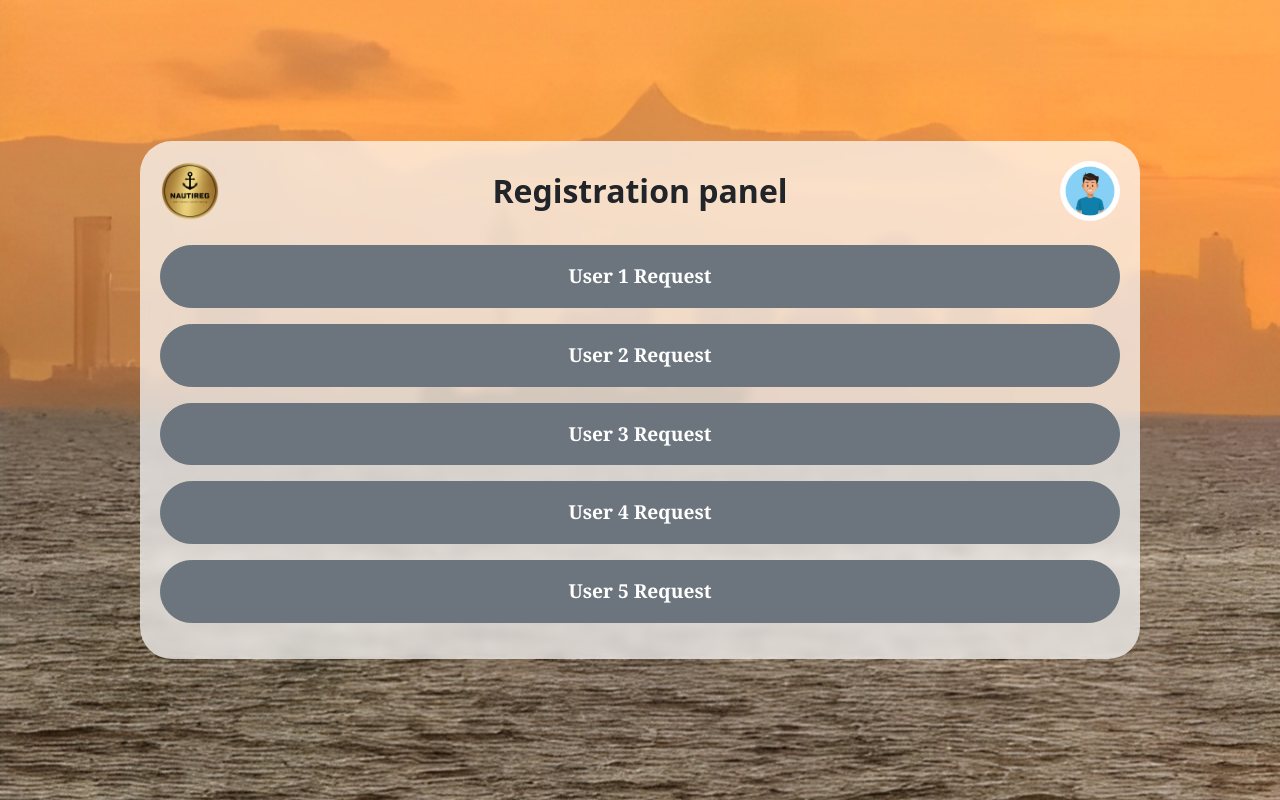
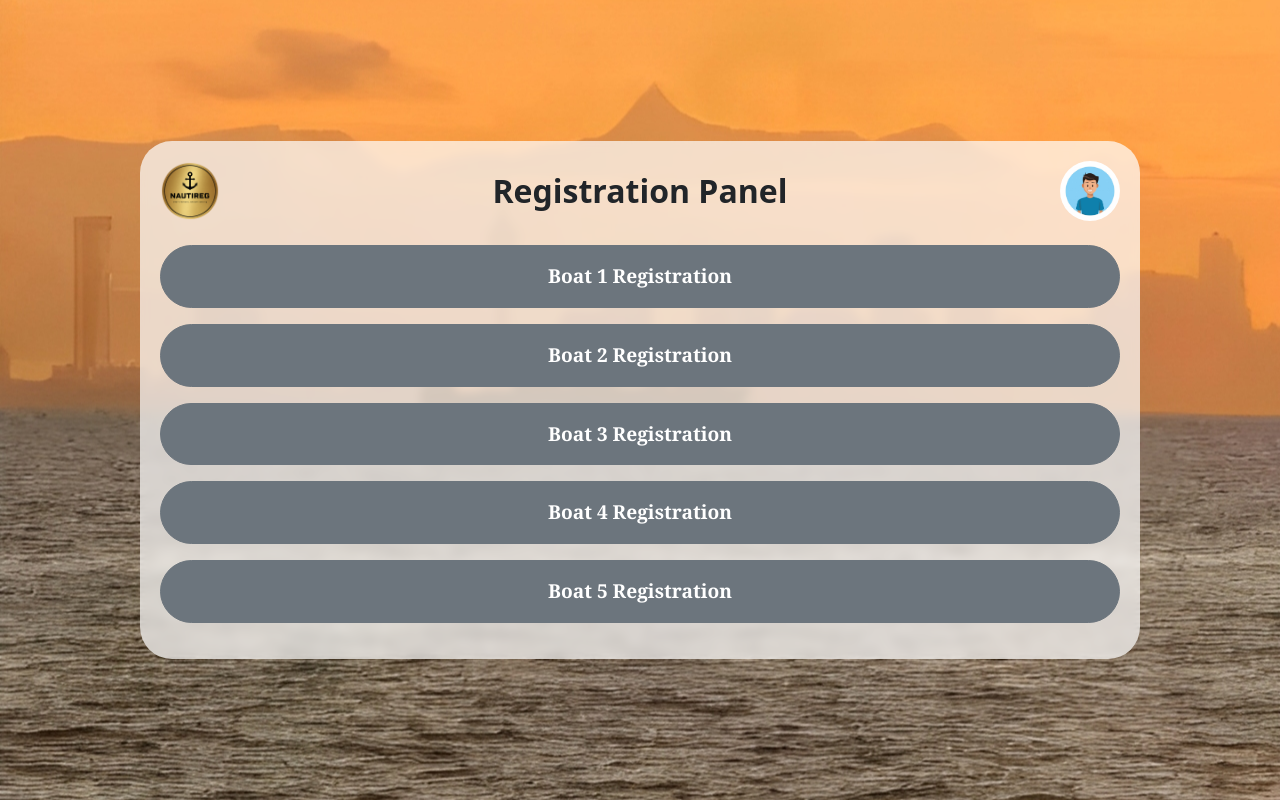
Before and after one commit to BHdahanayaka2003/MarineTrack-Final-Project, a React (Vite) app: page /BoatRegister in a window 1280 px wide. Built offline with nearby package versions, Linux system fonts and the light colour scheme.

Commit message:
feat: update BoatRegistrationPage and BoatRegister components with improved form labels and navigation

```diff
--- a/src/BoatRegistationPage.jsx
+++ b/src/BoatRegistationPage.jsx
@@ -22,16 +22,16 @@ return (
                 }}
             >
                 <div className="card-header bg-primary text-white text-center">
-                    <h2 className="mb-0">Request Panel / User Inputs</h2>
+                    <h2 className="mb-0">Boat Registration Form</h2>
                 </div>
                 <div className="card-body">
                     <form>
                         {[
-                            { label: "Name", id: "name", value: "Ben 10" },
-                            { label: "ID Number", id: "idNumber", value: "123456789V" },
-                            { label: "Phone Number", id: "phoneNumber", value: "+94 0114555587" },
-                            { label: "Email", id: "email", value: "BenTenison@gmail.com" },
-                            { label: "Address", id: "address", value: "America" },
+                            { label: "Name", id: "name", placeholder: "Enter your name" },
+                            { label: "ID Number", id: "idNumber", placeholder: "Enter your ID number" },
+                            { label: "Phone Number", id: "phoneNumber", placeholder: "Enter your phone number" },
+                            { label: "Email", id: "email", placeholder: "Enter your email" },
+                            { label: "Address", id: "address", placeholder: "Enter your address" },
                         ].map((field) => (
                             <div className="row mb-3" key={field.id}>
                                 <label htmlFor={field.id} className="col-sm-3 col-form-label fw-bold">
@@ -44,8 +44,7 @@ return (
                                             type="text"
                                             className="form-control"
                                             id={field.id}
-                                            value={field.value}
-                                            readOnly
+                                            placeholder={field.placeholder}
                                         />
                                     </div>
                                 </div>
--- a/src/BoatRegister.jsx
+++ b/src/BoatRegister.jsx
@@ -8,16 +8,16 @@ import { useNavigate } from "react-router-dom";
 const BoatRegister = () => {
   const navigate = useNavigate();
 
-  const requests = [
-    "User 1 Request",
-    "User 2 Request",
-    "User 3 Request",
-    "User 4 Request",
-    "User 5 Request",
+  const buttonLabels = [
+    "Boat 1 Registration",
+    "Boat 2 Registration",
+    "Boat 3 Registration",
+    "Boat 4 Registration",
+    "Boat 5 Registration",
   ];
 
-  const handleRequestClick = (request) => {
-    navigate("/BoatRegistationPage", { state: { request } });
+  const handleButtonClick = (label) => {
+    navigate("/BoatRegistrationPage", { state: { label } });
   };
 
   return (
@@ -48,7 +48,7 @@ const BoatRegister = () => {
             height="60"
             className="rounded-circle"
           />
-          <h2 className="text-center flex-grow-1 fw-bold m-0">Registration panel</h2>
+          <h2 className="text-center flex-grow-1 fw-bold m-0">Registration Panel</h2>
           <img
             src={profileImage}
             alt="Profile"
@@ -59,7 +59,7 @@ const BoatRegister = () => {
         </div>
 
         <div className="d-flex flex-column">
-          {requests.map((request, index) => (
+          {buttonLabels.map((label, index) => (
             <button
               key={index}
               className="btn btn-secondary text-center fw-semibold py-3 px-2 rounded-pill mb-3 w-100"
@@ -67,9 +67,9 @@ const BoatRegister = () => {
                 fontFamily: "'Georgia', serif",
                 fontSize: "1.2rem",
               }}
-              onClick={() => handleRequestClick(request)}
+              onClick={() => handleButtonClick(label)}
             >
-              {request}
+              {label}
             </button>
           ))}
         </div>
```
